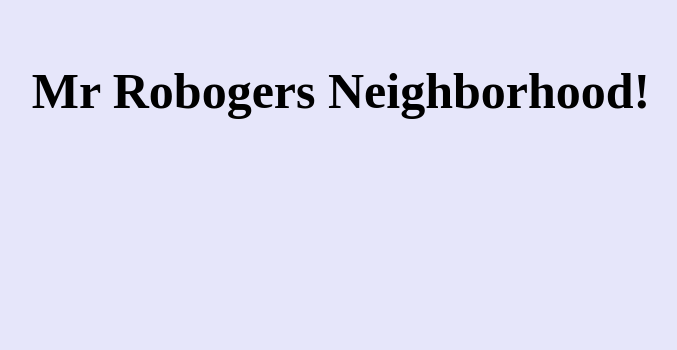
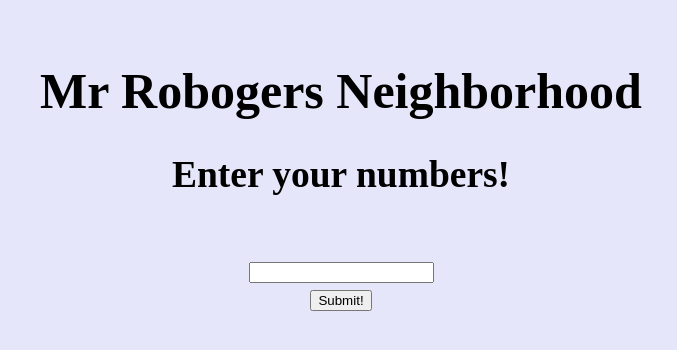
Before and after one commit to yoonisali/mr-rogers, a plain HTML site: page index.html in a window 1280 px wide. Shown: the whole page, without its empty margins (299-976 px from the left). Drawn offline with Linux system fonts and the light colour scheme.

Commit message:
add html content

```diff
--- a/index.html
+++ b/index.html
@@ -6,7 +6,15 @@
   <title>Mr Robogers</title>
 </head>
 <body>
-  <h1>Mr Robogers Neighborhood!</h1>
+  <h1>Mr Robogers Neighborhood</h1>
+  <form id="rogerthat">
+    <h2>Enter your numbers!</h2>
+    <label for="number1"></label>
+    <br>
+    <input id="number1" type="text">
+    <br>
+    <button type="submit">Submit!</button>
+  </form>
 
 </body>
 </html>
--- a/js/scripts.js
+++ b/js/scripts.js
@@ -33,3 +33,9 @@ console.log(rogersNumbers(5));
 console.log(final);
 
 // UI Logic
+
+
+window.addEventListener("load", function () {
+  const form = document.getElementById("rogerthat");
+  form.addEventListener("submit", rogersNumbers);
+});
```
Also changed, not shown: css/styles.css (line endings or trailing spaces).
